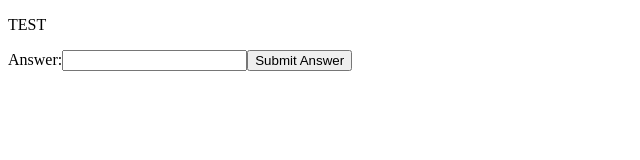
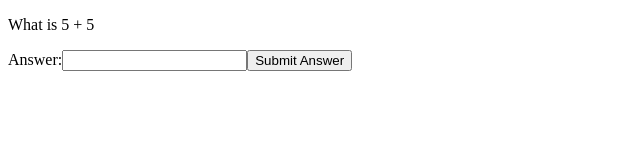
Before and after one commit to orfnyc/flashcards, a React (Vite) app: page / in a window 1280 px wide. Shown: the top 160 px of the page, without its empty margins (0-640 px from the left). Built offline with nearby package versions, Linux system fonts and the light colour scheme.

Commit message:
Changed StudyMode test case

```diff
--- a/src/midlayer/StudyMode.ts
+++ b/src/midlayer/StudyMode.ts
@@ -9,8 +9,8 @@ export default class StudyMode
     {
         this.deck = new Deck();
         let card: Card = new Card();
-        card.setQuestion("TEST");
-        card.setAnswer("TEST_ANSWER");
+        card.setQuestion("What is 5 + 5");
+        card.setAnswer("10");
         this.deck.addCard(card);
     }
 
@@ -19,14 +19,13 @@ export default class StudyMode
         return this.deck.getCurrentCard().getQuestion();
     }
 
-    getCardAnswer()
+    getCardAnswer(): String
     {
         return this.deck.getCurrentCard().getAnswer();
     }
 
     evaluateAnswer(answer: String)
     {
-        console.log("gggggg");
-        console.log(this.deck.getCurrentCard().evaluateAnswer(answer));
+        return (answer === this.getCardAnswer())
     }
 }
```
